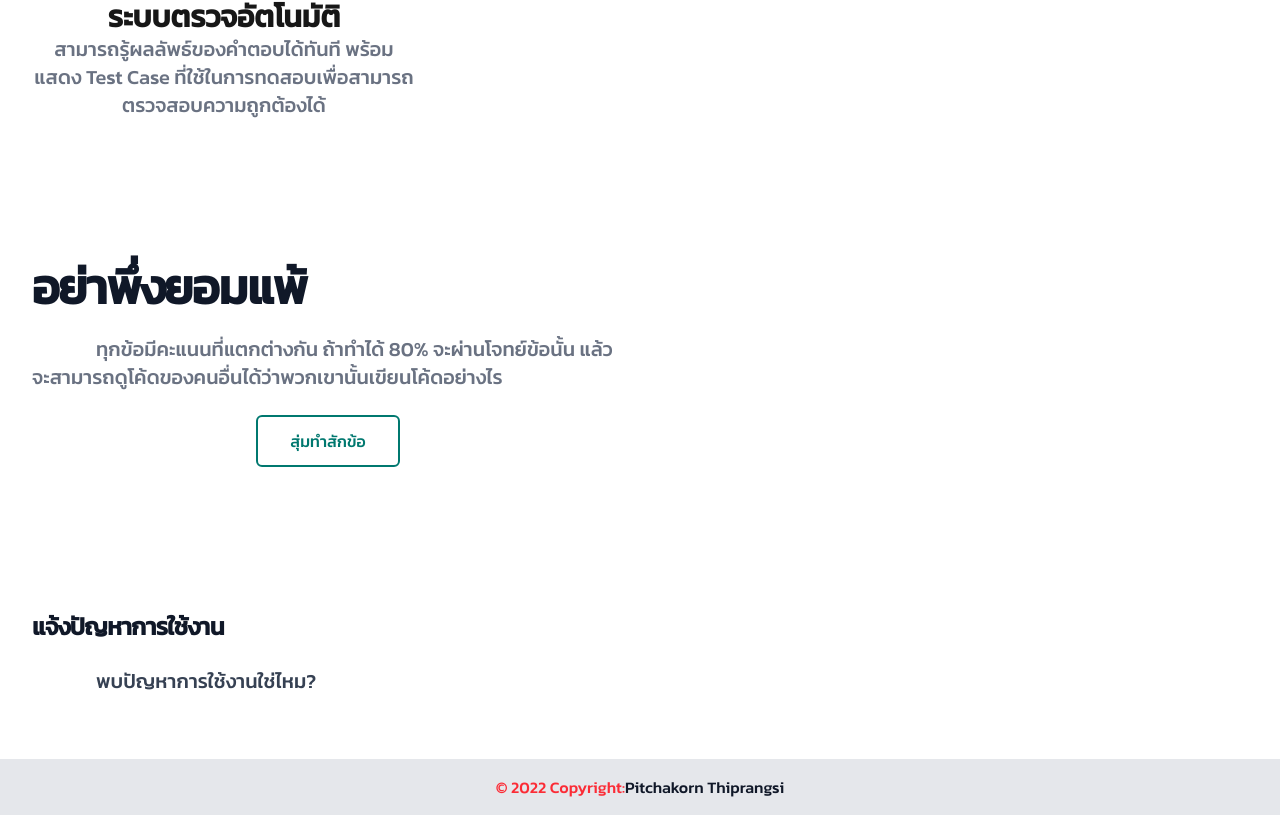
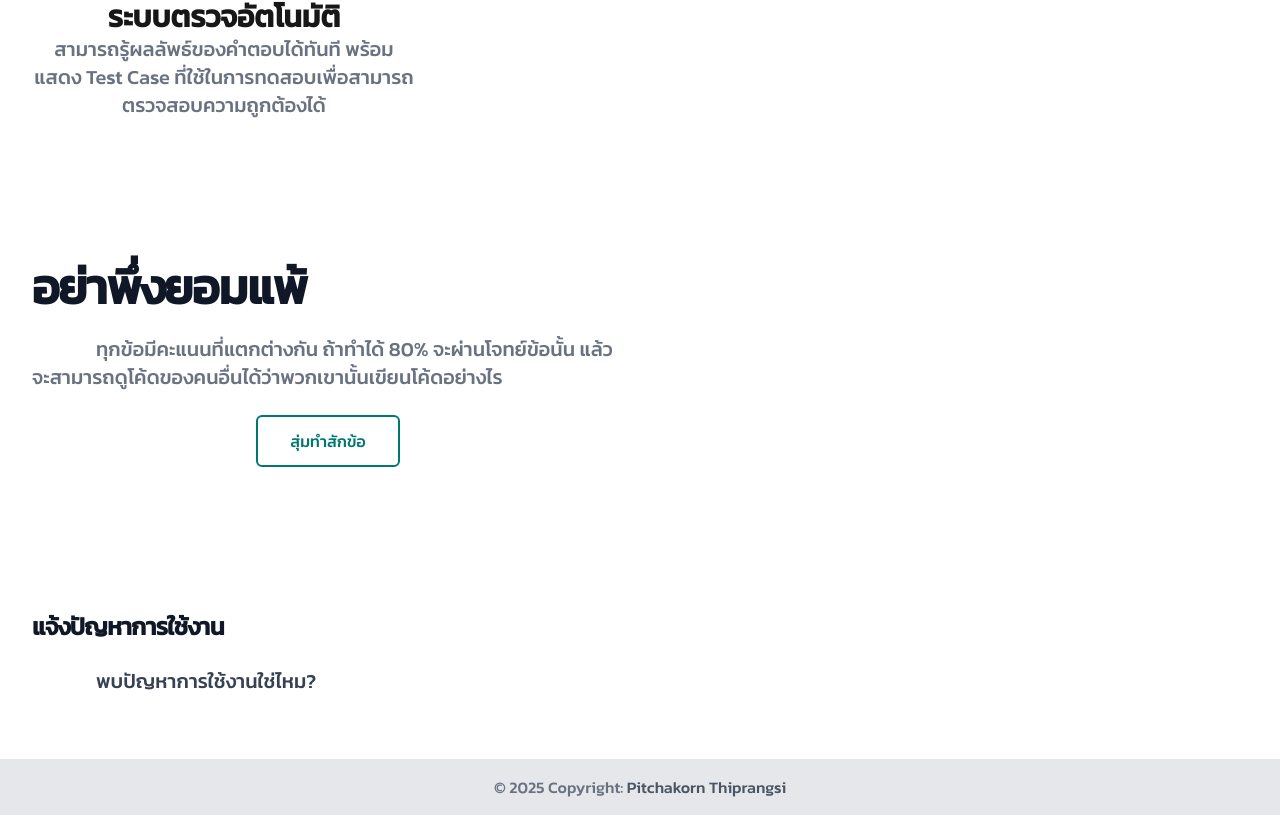
Before and after one commit to kokejohh/pichit300, a Next.js app: page / in a window 1280 px wide. Shown: the part 531-1346 px from the top of the page. Built offline with nearby package versions, Linux system fonts and the light colour scheme.

Commit message:
fix: dynamic year copyright

```diff
--- a/components/Footer.tsx
+++ b/components/Footer.tsx
@@ -1,9 +1,9 @@
 export default function Footer() {
     return (
         <footer className="bg-gray-200 text-center">
-            <div className="text-red-500 p-4">
-                © 2022 Copyright:
-                <a className="text-gray-900" href="https://tailwind-elements.com/">Pitchakorn Thiprangsi</a>
+            <div className="text-gray-500 p-4">
+                © {new Date().getFullYear()} Copyright:
+                <a className="text-gray-600" href="https://github.com/kokejohh/"> Pitchakorn Thiprangsi</a>
             </div>
         </footer>
     )
```
